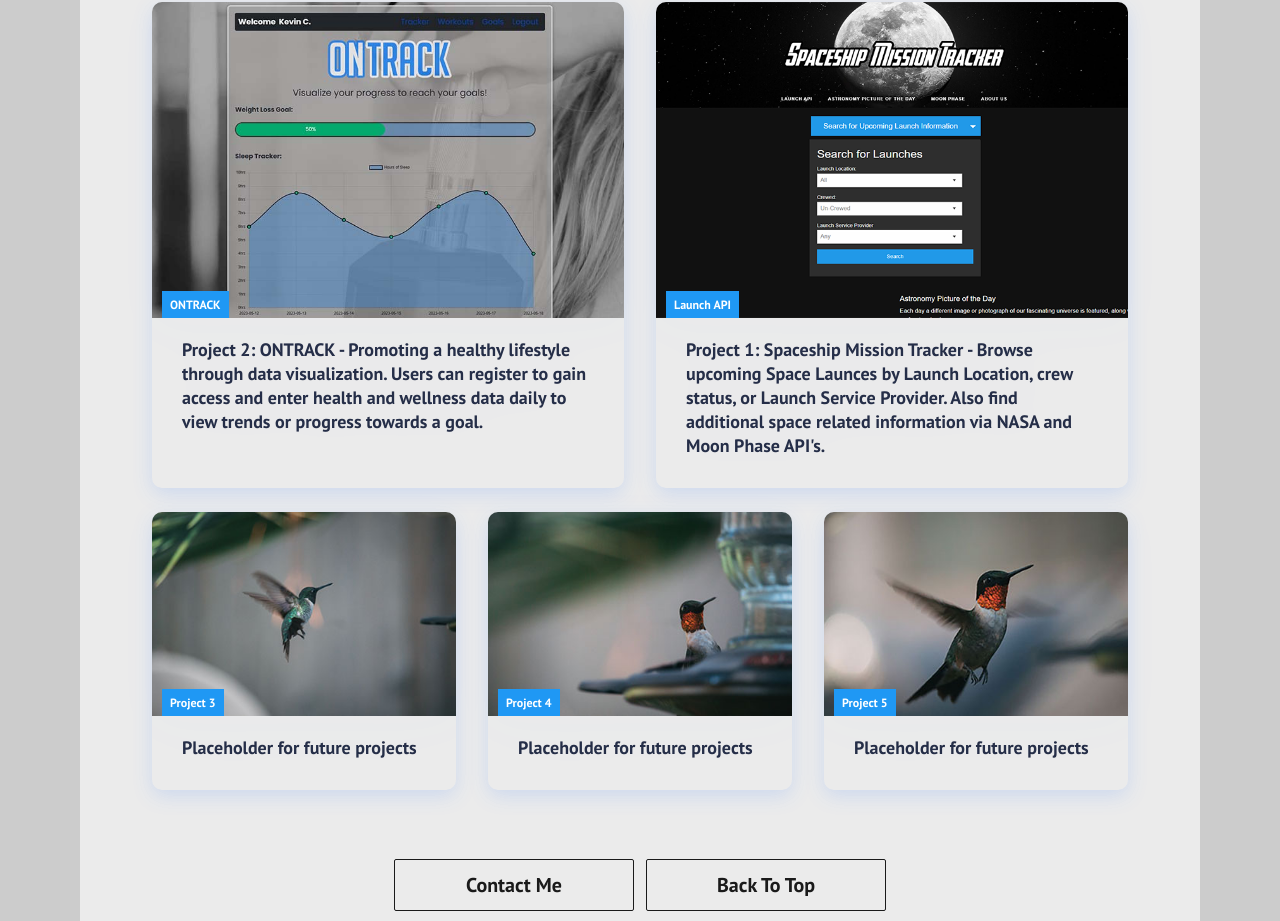
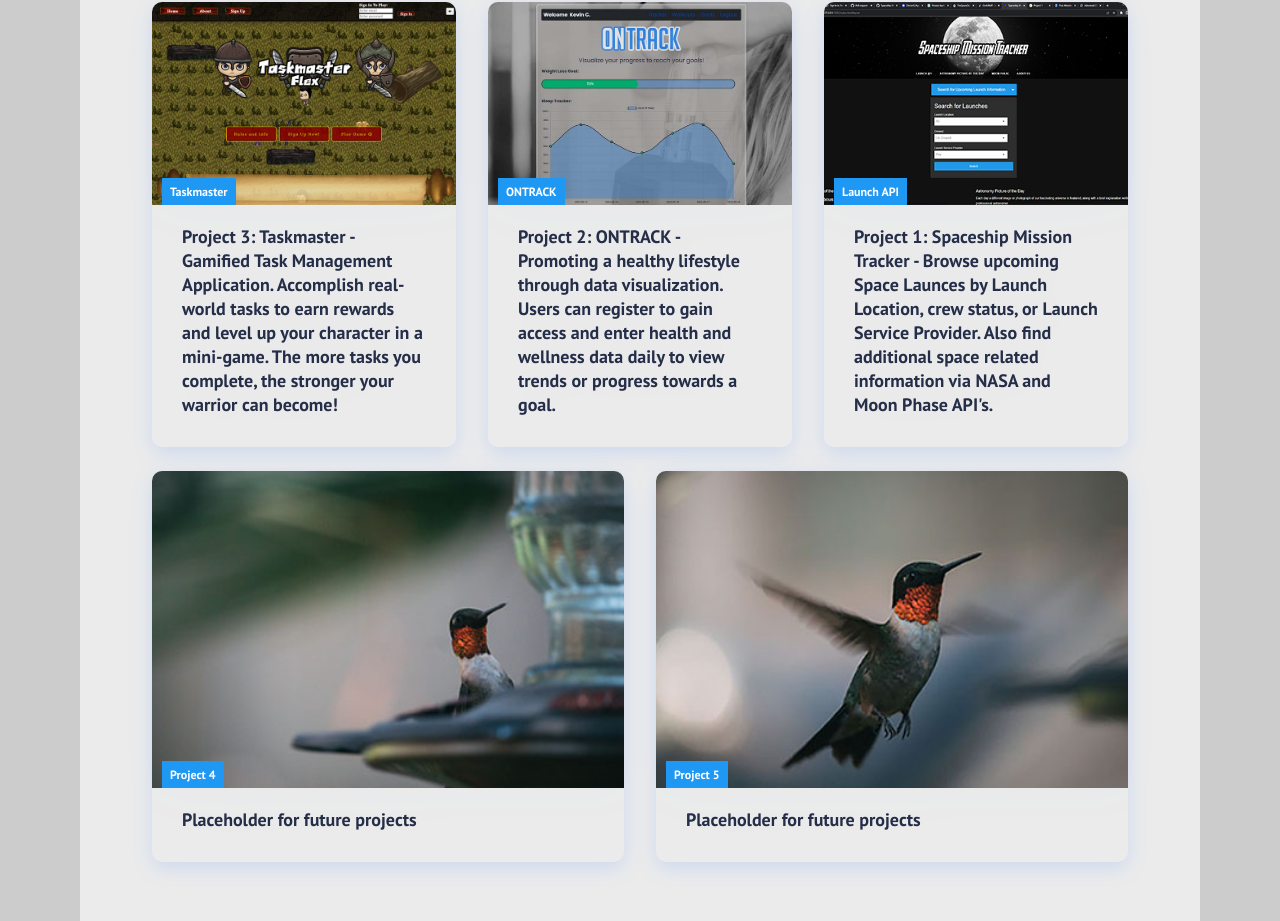
Before and after one commit to kevincallaghan/Kevin-Callaghan-React-Portfolio, a React (Create React App) app: page /#/ in a window 1280 px wide. Shown: the part 1814-2735 px from the top of the page. Built offline with nearby package versions, Linux system fonts and the light colour scheme.

Commit message:
added project 3 to my project section

```diff
--- a/src/components/Cards.js
+++ b/src/components/Cards.js
@@ -28,25 +28,25 @@ function Cards() {
         <div className="cards-wrapper">
           <ul className="cards-items">
             <CardItem
+            src={process.env.PUBLIC_URL + '/images/Taskmaster-large.png'}
+            text="Project 3: Taskmaster - Gamified Task Management Application.  Accomplish real-world tasks to earn rewards and level up your character in a mini-game.  The more tasks you complete, the stronger your warrior can become!"
+            label="Taskmaster"
+            path="https://taskmaster-flex-be1c20d82d58.herokuapp.com/"
+            />
+            <CardItem
             src={process.env.PUBLIC_URL + '/images/ONTRACK-Large.jpg'}
             text="Project 2: ONTRACK - Promoting a healthy lifestyle through data visualization.  Users can register to gain access and enter health and wellness data daily to view trends or progress towards a goal."
             label="ONTRACK"
             path="https://on-track.herokuapp.com/homepage"
             />
             <CardItem
-            src={process.env.PUBLIC_URL + '/images/SpaceProjectLarge.png'}
+            src={process.env.PUBLIC_URL + '/images/SpaceProject.png'}
             text="Project 1: Spaceship Mission Tracker - Browse upcoming Space Launces by Launch Location, crew status, or Launch Service Provider.  Also find additional space related information via NASA and Moon Phase API's."
             label="Launch API"
             path="https://masterchef842.github.io/Spaceship-Mission-Tracker/"
             />
           </ul>
           <ul className="cards-items">
-            <CardItem
-            src={process.env.PUBLIC_URL + '/images/placeholder-4.jpg'}
-            text="Placeholder for future projects"
-            label="Project 3"
-            path="/projects"
-            />
             <CardItem
             src={process.env.PUBLIC_URL + '/images/placeholder-5.jpg'}
             text="Placeholder for future projects"
```
Also changed, not shown: public/images/SpaceProject.png (added), public/images/Taskmaster-large.png (added).
